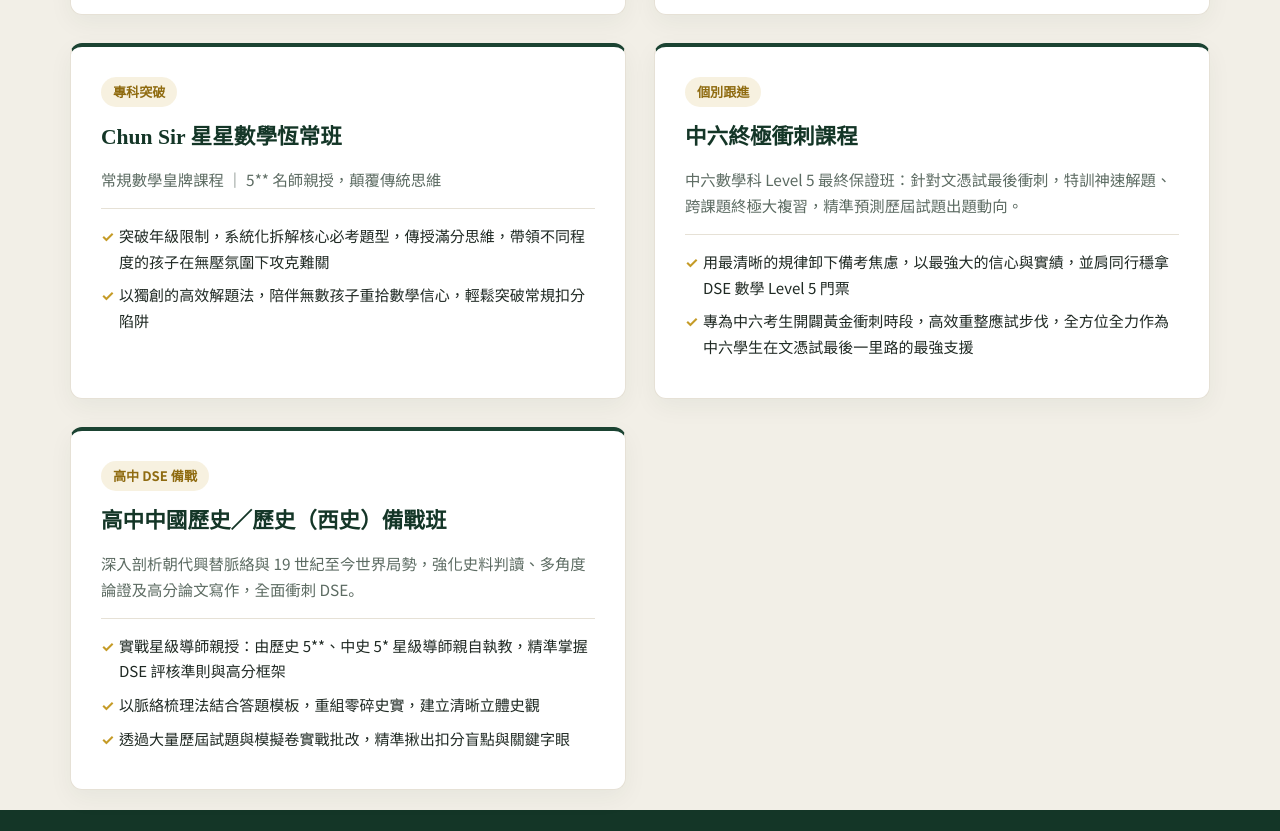
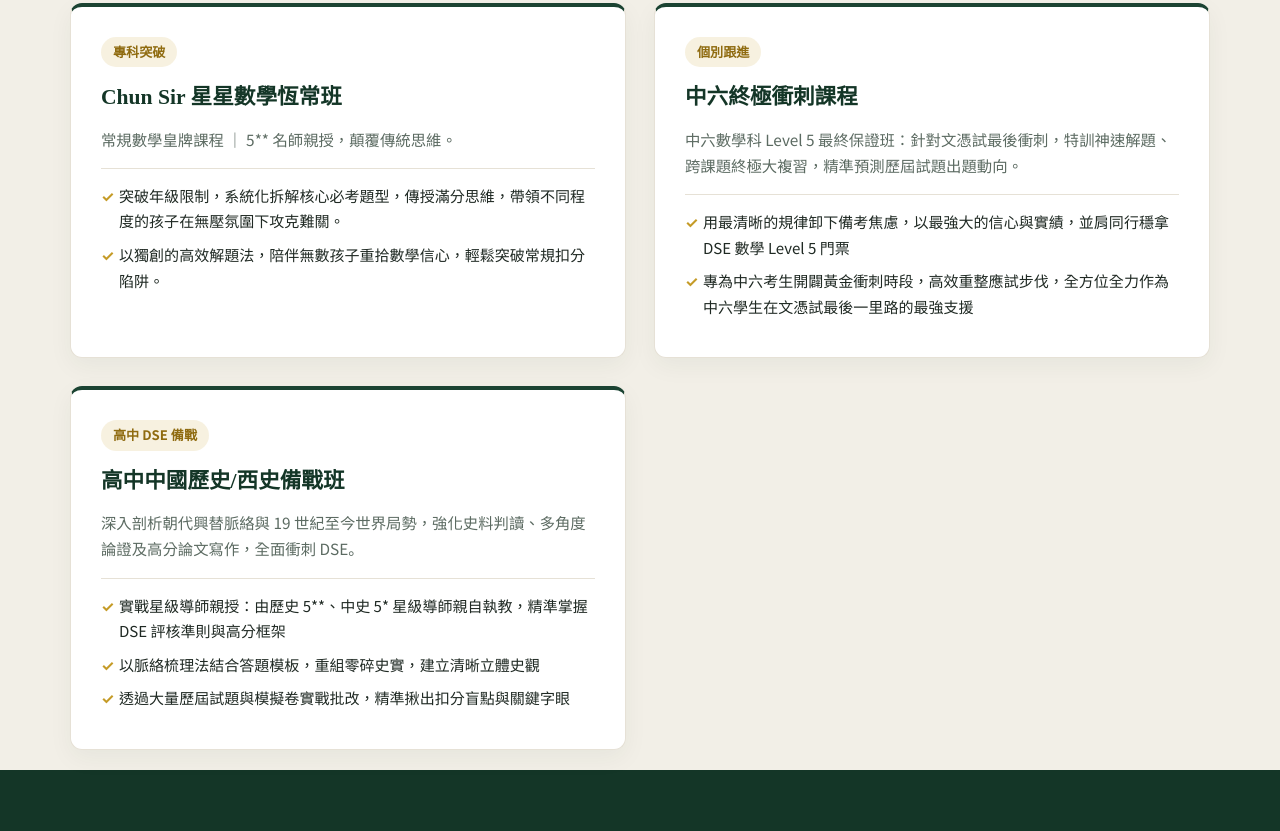
Before and after one commit to skyingtreeeducation/skyingtreeeducation, a plain HTML site: page secondary.html in a window 1280 px wide. Shown: the part 1954-2785 px from the top of the page. Drawn offline with Linux system fonts and the light colour scheme.

Commit message:
Update secondary.html

```diff
--- a/secondary.html
+++ b/secondary.html
@@ -33,7 +33,6 @@
   <!-- 頁面頂部橫幅 -->
   <section class="page-banner">
     <div class="container">
-      <span class="eyebrow">SECONDARY SCHOOL DIVISION · 中一至中六</span>
       <h1>中學課程</h1>
       <p>銜接初中學習節奏與高中 DSE 應試要求，系統化鞏固核心概念與解題思維，穩步提升學業表現。</p>
     </div>
@@ -87,7 +86,7 @@
 
         <div class="course-card">
           <span class="course-tag">初中史地</span>
-          <h3>初中中國歷史／歷史（西史）備戰班</h3>
+          <h3>初中中國歷史／西史備戰班</h3>
           <p>理清朝代演變脈絡與 19 世紀至今國際局勢，打好史地概念及多角度分析基礎，銜接高中課程。</p>
           <ul class="course-points">
             <li>實戰星級導師親授：由歷史 5**、中史 5* 星級導師親自執教，穩固初中史地概念與答題思維</li>
@@ -137,10 +136,10 @@
         <div class="course-card">
           <span class="course-tag">專科突破</span>
           <h3>Chun Sir 星星數學恆常班</h3>
-          <p>常規數學皇牌課程 ｜ 5** 名師親授，顛覆傳統思維</p>
+          <p>常規數學皇牌課程 ｜ 5** 名師親授，顛覆傳統思維。</p>
           <ul class="course-points">
-            <li>突破年級限制，系統化拆解核心必考題型，傳授滿分思維，帶領不同程度的孩子在無壓氛圍下攻克難關</li>
-            <li>以獨創的高效解題法，陪伴無數孩子重拾數學信心，輕鬆突破常規扣分陷阱</li>
+            <li>突破年級限制，系統化拆解核心必考題型，傳授滿分思維，帶領不同程度的孩子在無壓氛圍下攻克難關。</li>
+            <li>以獨創的高效解題法，陪伴無數孩子重拾數學信心，輕鬆突破常規扣分陷阱。</li>
           </ul>
         </div>
 
@@ -156,7 +155,7 @@
 
         <div class="course-card">
           <span class="course-tag">高中 DSE 備戰</span>
-          <h3>高中中國歷史／歷史（西史）備戰班</h3>
+          <h3>高中中國歷史/西史備戰班</h3>
           <p>深入剖析朝代興替脈絡與 19 世紀至今世界局勢，強化史料判讀、多角度論證及高分論文寫作，全面衝刺 DSE。</p>
           <ul class="course-points">
             <li>實戰星級導師親授：由歷史 5**、中史 5* 星級導師親自執教，精準掌握 DSE 評核準則與高分框架</li>
```
